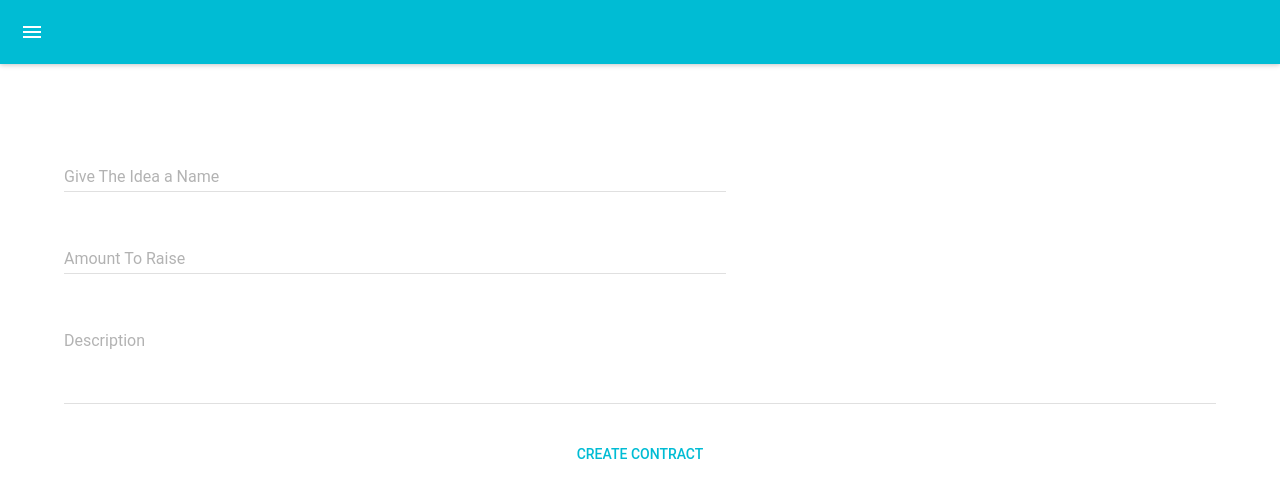
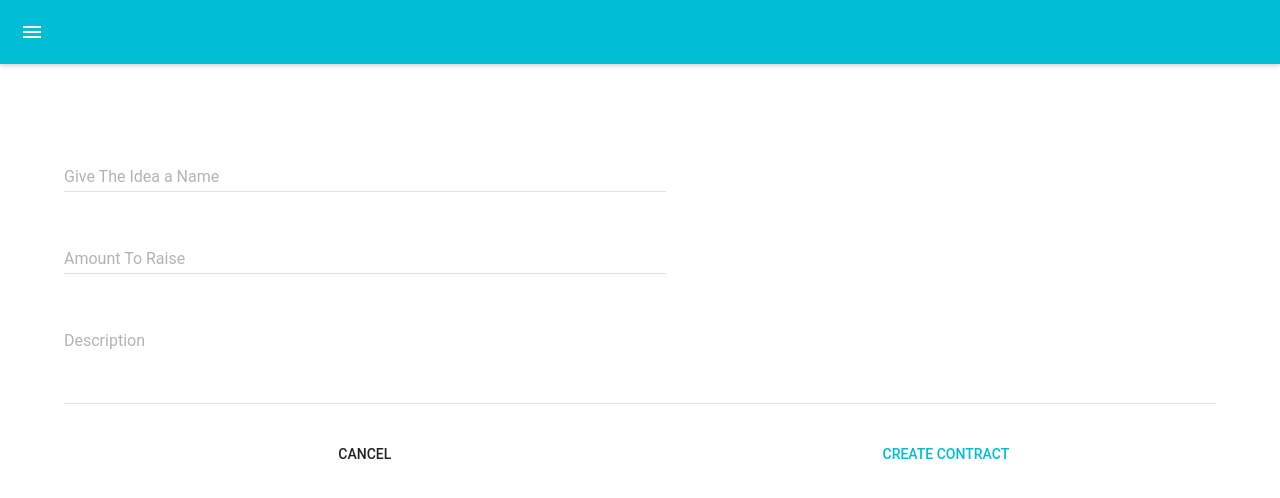
Before and after one commit to theRoughCode/ethstarter, a React (Create React App) app in the folder frontend/: page / in a window 1280 px wide. Shown: the top 498 px of the page. Built offline with nearby package versions, Linux system fonts and the light colour scheme.

Commit message:
post data for submitting

```diff
--- a/frontend/src/components/IdeaCreator.js
+++ b/frontend/src/components/IdeaCreator.js
@@ -12,10 +12,20 @@ class IdeaCreator extends Component {
       price: 5000,
     };
     axios
-      .post('/submit', {})
+      .post('/submit', {
+        title: this.state.title,
+        description: this.state.desc,
+        price: this.state.price,
+      })
       .then(response => {
         console.log('res: ', response);
       })
+  }
+
+  cancel() {
+    // Store.dispatch({
+    //   type: 'CANCEL_CREATION'
+    // })
   }
 
   render() {
@@ -27,7 +37,8 @@ class IdeaCreator extends Component {
              hintText="Idea Name"
              floatingLabelText="Give The Idea a Name"
              type="string"
-                     style={{width: '100%'}}
+             style={{width: '100%'}}
+             onChange={(e) => this.setState({ title: e.target.value})}
           />
           <TextField className="idea-price"
              id="idea-price"
@@ -35,7 +46,8 @@ class IdeaCreator extends Component {
              floatingLabelText="Amount To Raise"
              type="number"
              min="0"
-                     style={{width: '100%'}}
+             style={{width: '100%'}}
+             onChange={(e) => this.setState({ price: e.target.value})}
           />
           <TextField className="idea-description"
              id="idea-description"
@@ -44,9 +56,11 @@ class IdeaCreator extends Component {
              floatingLabelText="Description"
              type="string"
              rows={3}
-                     style={{width: '100%'}}
+             style={{width: '100%'}}
+             onChange={(e) => this.setState({ desc: e.target.value})}
           />
           <FlatButton className="create-btn" label="Create Contract" primary={true} onClick={this.createContract.bind(this)} />
+          <FlatButton className="cancel-btn" label="Cancel" primary={false} onClick={this.cancel.bind(this)} />
         </form>
       </div>
     )
--- a/frontend/src/styling/ideas.css
+++ b/frontend/src/styling/ideas.css
@@ -34,7 +34,13 @@
 }
 
 .create-btn {
-    grid-column: 1/3;
+    grid-column: 2/3;
     grid-row: 4;
     height: 64px !important;
 }
+
+.cancel-btn {
+    grid-column: 1/2;
+    grid-row: 4;
+    height: 64px !important;
+}
--- a/frontend/src/themes/cryptoTheme.js
+++ b/frontend/src/themes/cryptoTheme.js
@@ -1,5 +1,6 @@
 import { merge } from 'lodash';
 import darkBaseTheme from 'material-ui/styles/baseThemes/darkBaseTheme';
+import './palette.css';
 const colors = require('material-ui/styles/colors');
 
 const cryptoColors = {
--- /dev/null
+++ b/frontend/src/themes/palette.css
@@ -0,0 +1,8 @@
+:root {
+    --sapphire: #052564;
+    --lochmara: #2065A2;
+    --bondi-blue: #0284BE;
+    --pacific-blue: #019DCA;
+    --rock-blue: #8E98AF;
+    --bright-turquoise: #1AE1EE;
+}
```
